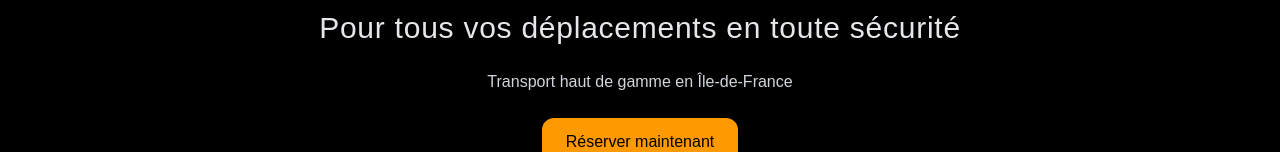
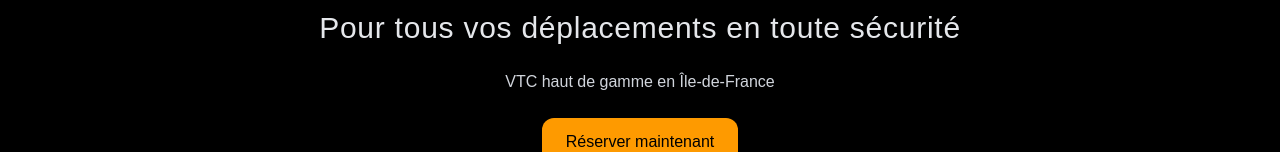
Before and after one commit to heboluc-web/sud-idf-site, a Next.js app: page / in a window 1280 px wide. Shown: the part 305-457 px from the top of the page. Built offline with nearby package versions, Linux system fonts and the light colour scheme.

Commit message:
amélioration texte accueil

```diff
--- a/app/page.tsx
+++ b/app/page.tsx
@@ -62,7 +62,7 @@ const [visibleSections, setVisibleSections] = useState<{[key:string]: boolean}>(
   </p>
 
   <p className="text-gray-300 mb-6">
-    Transport haut de gamme en Île-de-France
+    VTC haut de gamme en Île-de-France
   </p>
 
   <a
```
